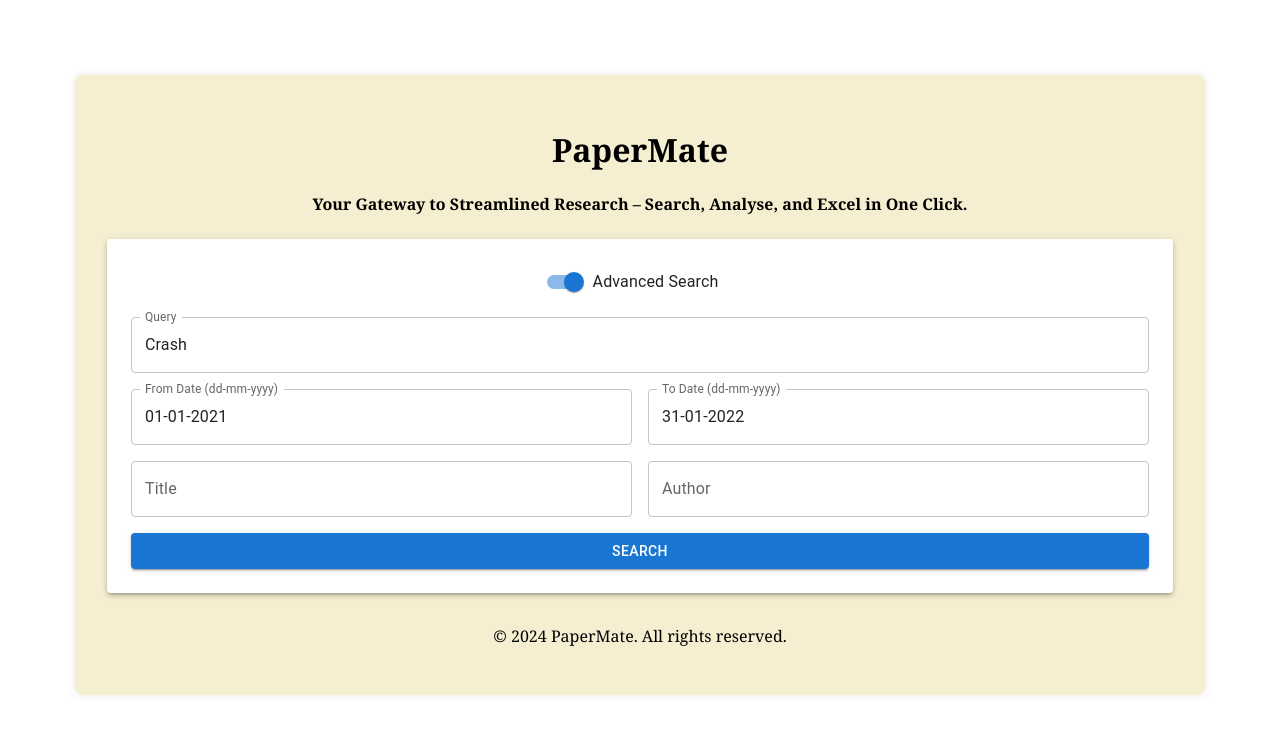
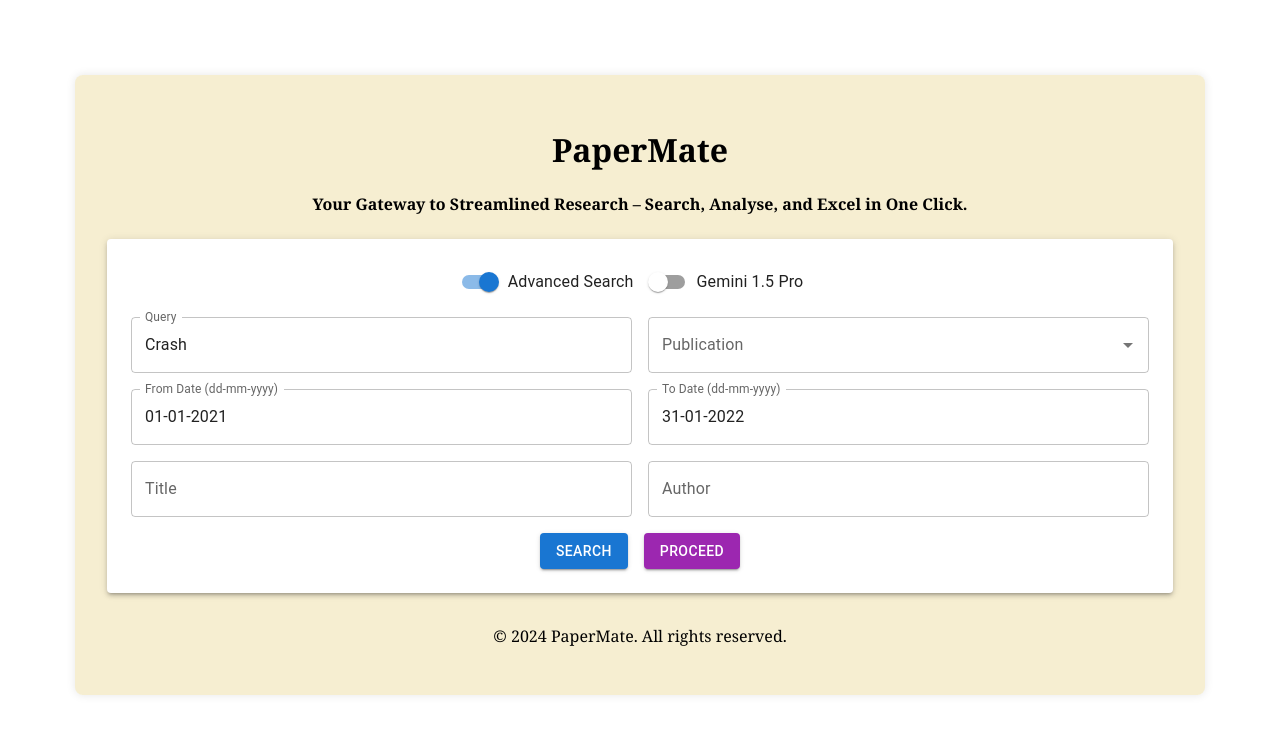
Before and after one commit to somni1oquist/PaperMate, a Next.js app in the folder ui/: page / in a window 1280 px wide. Shown: the top 734 px of the page. Built offline with nearby package versions, Linux system fonts and the light colour scheme.

Commit message:
ui/features/new-fields

```diff
--- a/ui/app/search/SearchForm.tsx
+++ b/ui/app/search/SearchForm.tsx
@@ -2,7 +2,7 @@
 import React, { useState } from 'react';
 import { useRouter } from 'next/navigation';
 import Grid from '@mui/material/Unstable_Grid2';
-import { Switch, FormControlLabel, Paper, TextField, Button } from '@mui/material';
+import { Switch, FormControlLabel, Paper, TextField, Button, Autocomplete, Chip } from '@mui/material';
 import axios from 'axios';
 
 interface SearchFormData {
@@ -11,10 +11,11 @@
   toDate: string;
   title: string;
   author: string;
+  publications: string[]; // Field for publications
   advanced: boolean;
   chat: boolean;
+  geminiPro: boolean;
 }
-
 
 const SearchForm: React.FC = () => {
   const router = useRouter();
@@ -25,13 +26,16 @@
     toDate: '31-01-2022',
     title: '',
     author: '',
+    publications: [],
     advanced: true,
     chat: false,
+    geminiPro: false,
   });
+
+  const [resultCount, setResultCount] = useState<number | null>(null); // State for result count
 
   const handleSubmit = async (event: React.FormEvent<HTMLFormElement>) => {
     event.preventDefault();
-    // Set parameters for query
     const params = new URLSearchParams();
     params.append('query', formData.query);
     if (!formData.advanced) {
@@ -39,17 +43,21 @@
       params.append('toDate', '');
       params.append('title', '');
       params.append('author', '');
+      params.append('publications', '');
+    } else {
+      params.append('publications', formData.publications.join(','));
     }
 
-    // Send request to the API
     const baseApiUrl = process.env.NEXT_PUBLIC_API_URL;
     const apiUrl = `${baseApiUrl}/papers/search?${params.toString()}`;
     axios.get(apiUrl)
       .then((response) => {
         sessionStorage.setItem('papersData', JSON.stringify(response.data));
+        setResultCount(response.data.length); // Set the number of results
         router.push('/results');
       }).catch((error) => {
         console.error('Error:', error);
+        setResultCount(0); // Set to 0 if there's an error
       }).finally(() => {
         alert(`Request completed.`);
       });
@@ -57,6 +65,10 @@
 
   const handleInputChange = (key: keyof SearchFormData) => (event: React.ChangeEvent<HTMLInputElement>) => {
     setFormData({ ...formData, [key]: event.target.value });
+  };
+
+  const handlePublicationChange = (event: any, value: string[]) => {
+    setFormData({ ...formData, publications: value });
   };
 
   return (
@@ -67,6 +79,7 @@
           <Grid xs={12} sx={{
             display: 'flex',
             justifyContent: 'center',
+            alignItems: 'center',
           }}>
             <FormControlLabel
               control={
@@ -78,27 +91,48 @@
                 />
               }
               label="Advanced Search"
+              sx={{ marginRight: 2 }}
             />
-            {/* <FormControlLabel
+            <FormControlLabel
               control={
                 <Switch
-                  checked={formData.chat}
+                  checked={formData.geminiPro}
                   onChange={() =>
-                    setFormData((prev) => ({ ...prev, chat: !prev.chat }))
+                    setFormData((prev) => ({ ...prev, geminiPro: !prev.geminiPro }))
                   }
-                  disabled
                 />
               }
-              label="Enable Chat"
-            /> */}
+              label="Gemini 1.5 Pro"
+            />
           </Grid>
 
-          <Grid xs={12}>
+          <Grid xs={6}>
             <TextField
               label="Query"
               fullWidth
               value={formData.query}
               onChange={handleInputChange('query')}
+            />
+          </Grid>
+          <Grid xs={6}>
+            <Autocomplete
+              multiple
+              options={[
+                'Accident Analysis and Prevention',
+                'Journal of Safety Research',
+                'Transportation Research Part F',
+                'Journal of Road Engineering'
+              ]} // Updated publication options
+              value={formData.publications}
+              onChange={handlePublicationChange}
+              renderTags={(value: string[], getTagProps) =>
+                value.map((option: string, index: number) => (
+                  <Chip label={option} {...getTagProps({ index })} key={option} />
+                ))
+              }
+              renderInput={(params) => (
+                <TextField {...params} label="Publication" placeholder="Select journals" />
+              )}
             />
           </Grid>
 
@@ -139,11 +173,24 @@
             </>
           )}
 
-          <Grid xs={12}>
-            <Button type="submit" variant="contained" color="primary" fullWidth>
+          <Grid xs={12} sx={{ display: 'flex', justifyContent: 'center' }}>
+            <Button type="submit" variant="contained" color="primary">
               Search
             </Button>
+            <Button variant="contained" color="secondary" sx={{ marginLeft: 2 }}>
+              Proceed
+            </Button>
           </Grid>
+
+          {resultCount !== null && (
+            <Grid xs={12} sx={{ display: 'flex', justifyContent: 'center', marginTop: 2 }}>
+              <Paper sx={{ padding: 2, display: 'flex', alignItems: 'center' }}>
+                <span style={{ marginRight: 5 }}>🔍</span>
+                <span>{resultCount} Results</span>
+              </Paper>
+            </Grid>
+          )}
+
         </Grid>
       </form>
     </Paper>
```
Also changed, not shown: package.json (added, +24 -0 lines), 1 other file (tests, documents, lock files or other folders).
